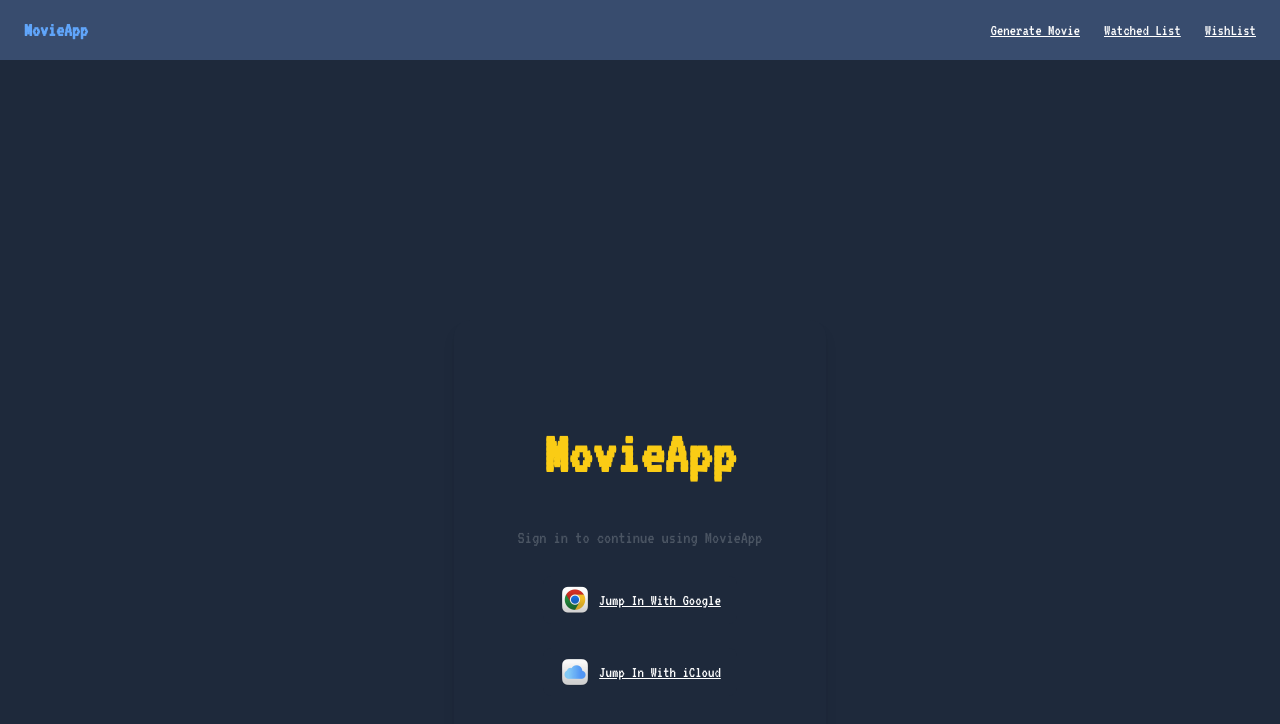
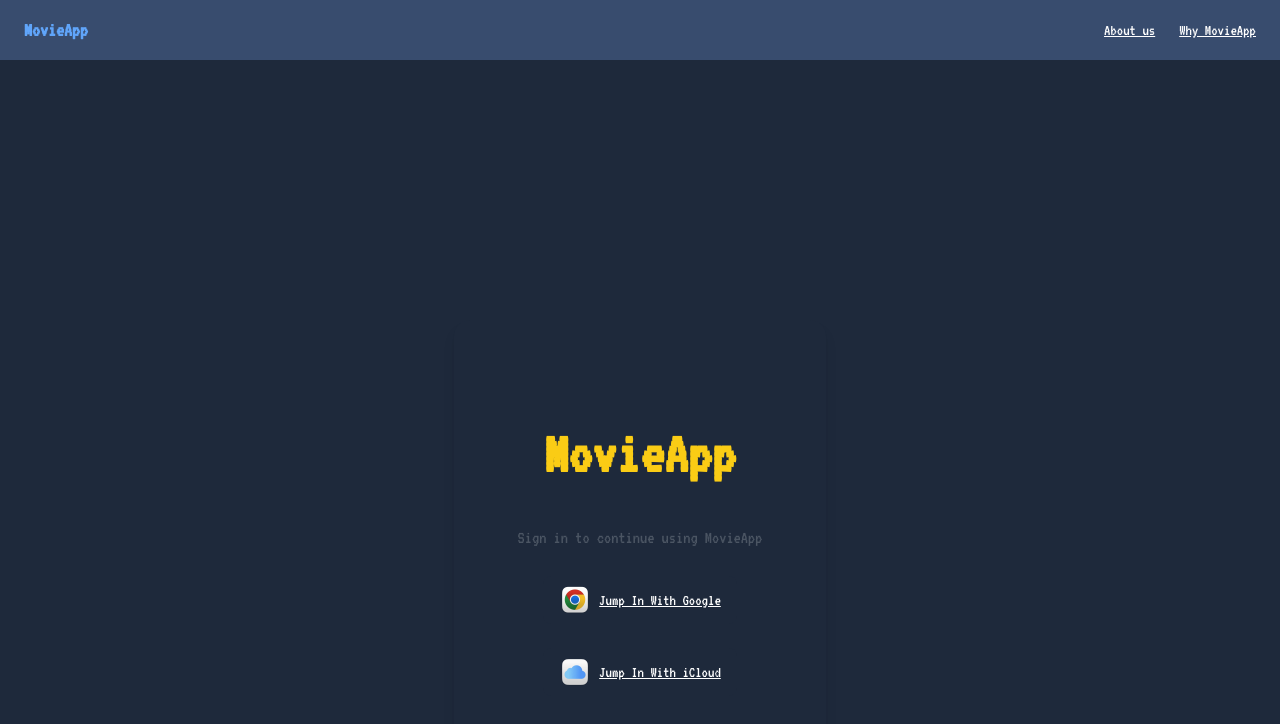
Before and after one commit to Nestor-19/MovieApp, a Next.js app in the folder frontend/: page / in a window 1280 px wide. Shown: the top 724 px of the page. Built offline with nearby package versions, Linux system fonts and the light colour scheme.

Commit message:
Frontend navbar and outbar refactored

```diff
--- a/frontend/src/app/LayoutWrapper.tsx
+++ b/frontend/src/app/LayoutWrapper.tsx
@@ -3,7 +3,7 @@
 import { usePathname } from "next/navigation";
 import { useEffect, useState } from "react";
 import Navbar from "@/components/Navbar.jsx";
-import Outbar from "@/components/Navbar.jsx";
+import Outbar from "@/components/Outbar.jsx";
 
 export default function LayoutWrapper({ children }: { children: React.ReactNode }) {
   const pathname = usePathname();
--- a/frontend/src/components/Navbar.jsx
+++ b/frontend/src/components/Navbar.jsx
@@ -1,4 +1,4 @@
-export default function Outbar() {
+export default function Navbar() {
   return (
     <header style={{ backgroundColor: "#384c6e" }}>
 
--- a/frontend/src/components/Outbar.jsx
+++ b/frontend/src/components/Outbar.jsx
@@ -0,0 +1,31 @@
+export default function Outbar() {
+  return (
+    <header style={{ backgroundColor: "#384c6e" }}>
+      <nav className="max-w-7xl mx-auto px-6 py-4 flex items-center justify-between">
+        {/* Logo */}
+        <div className="text-xl font-bold text-blue-400">MovieApp</div>
+
+        {/* Right-side links for unauthenticated users */}
+        <ul className="flex items-center list-none p-0 m-0 space-x-6">
+          <li>
+            <a
+              href="/generateMovie"
+              className="text-white hover:text-yellow-500 transition"
+            >
+             About us
+            </a>
+          </li>
+          <li>
+            <a
+              href="/generateMovie"
+              className="text-white hover:text-yellow-500 transition"
+            >
+              Why MovieApp
+            </a>
+          </li>
+
+        </ul>
+      </nav>
+    </header>
+  );
+}
```
